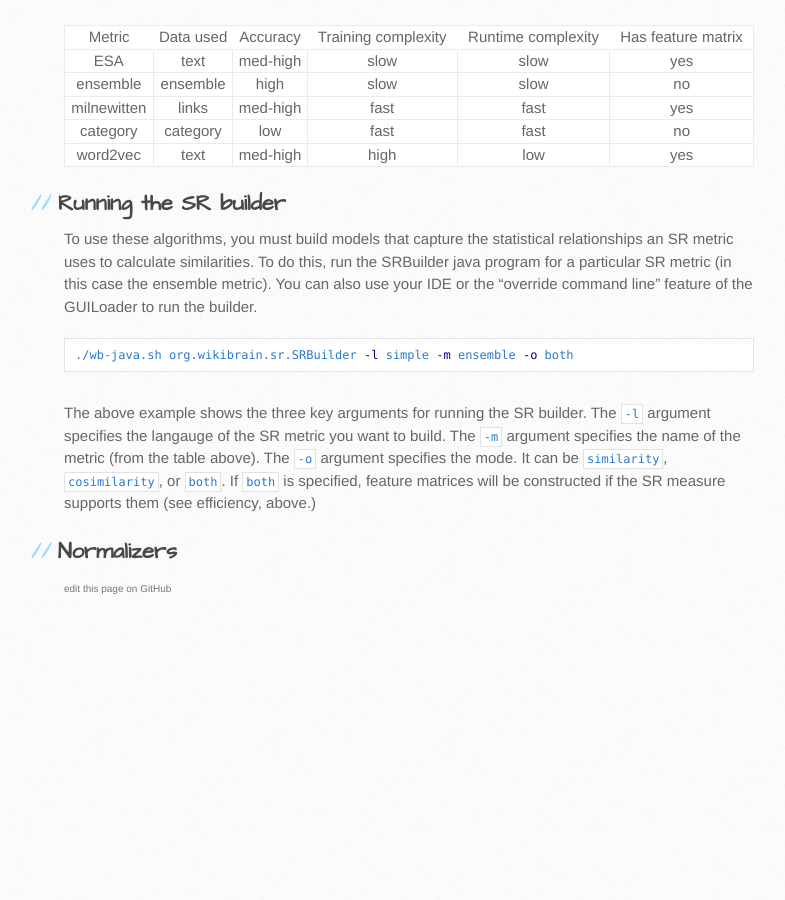
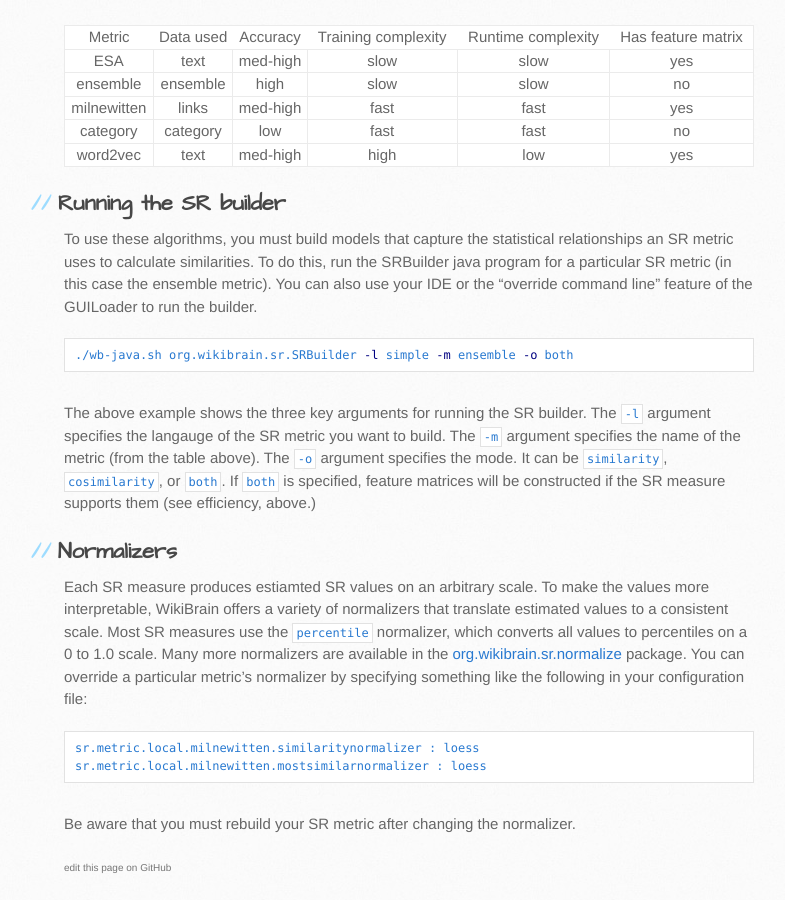
Before and after one commit to shilad/wikibrain, a Jekyll site: the page built from tutorial/advancedsr.md, in a window 1280 px wide and 900 px high, scrolled down 1257 px. Shown: the whole window, without its empty margins (106-891 px from the left). Built offline with Jekyll 4.4.1, drawn with Linux system fonts in a browser that asks for light colours; nearby versions of some CDN libraries; Markdown is read by kramdown in place of the engine named in the settings; before the commit the page ends 1878 px from its top, so only the background shows below that.

Commit message:
Update advancedsr.md

````diff
--- a/tutorial/advancedsr.md
+++ b/tutorial/advancedsr.md
@@ -67,3 +67,15 @@ The `-m` argument specifies the name of the metric (from the table above).
 The `-o` argument specifies the mode. It can be `similarity`, `cosimilarity`, or `both`. If `both` is specified, feature matrices will be constructed if the SR measure supports them (see efficiency, above.)
 
 ## Normalizers
+
+Each SR measure produces estiamted SR values on an arbitrary scale.
+To make the values more interpretable, WikiBrain offers a variety of normalizers that translate estimated values to a consistent scale.
+Most SR measures use the `percentile` normalizer, which converts all values to percentiles on a 0 to 1.0 scale.
+Many more normalizers are available in the [org.wikibrain.sr.normalize](https://github.com/shilad/wikibrain/tree/master/wikibrain-sr/src/main/java/org/wikibrain/sr/normalize) package. You can override a particular metric's normalizer by specifying something like the following in your configuration file:
+
+```
+sr.metric.local.milnewitten.similaritynormalizer : loess
+sr.metric.local.milnewitten.mostsimilarnormalizer : loess
+```
+
+Be aware that you must rebuild your SR metric after changing the normalizer.
````
